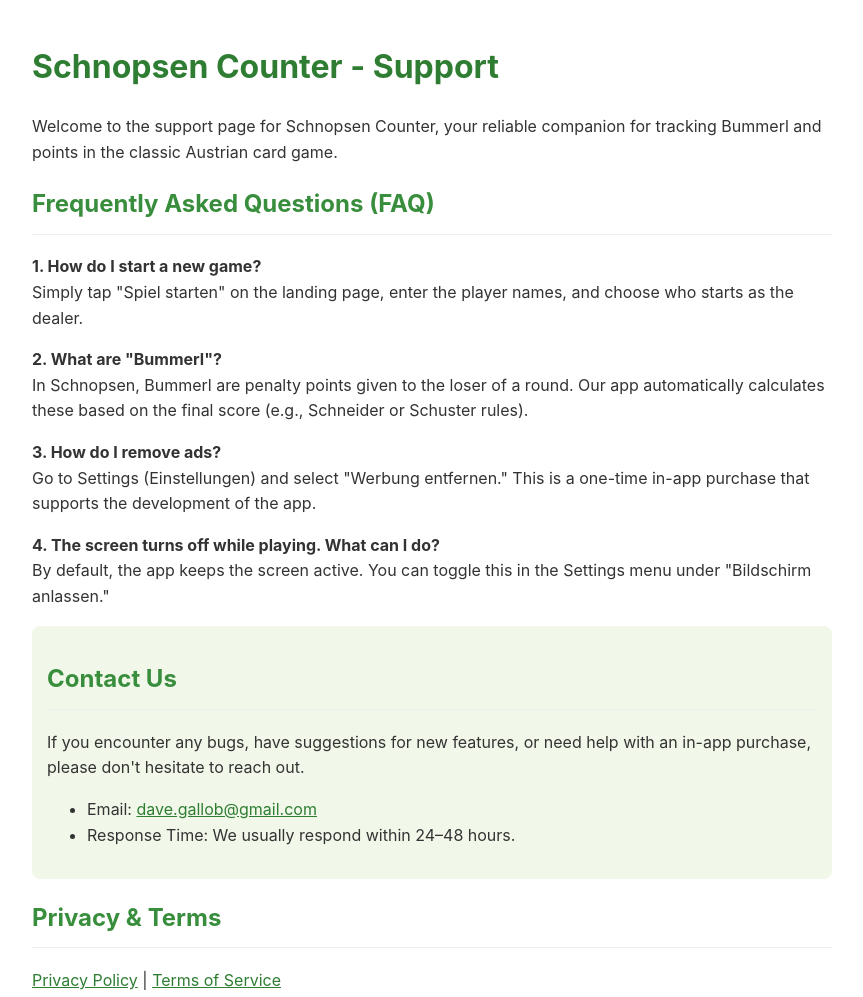
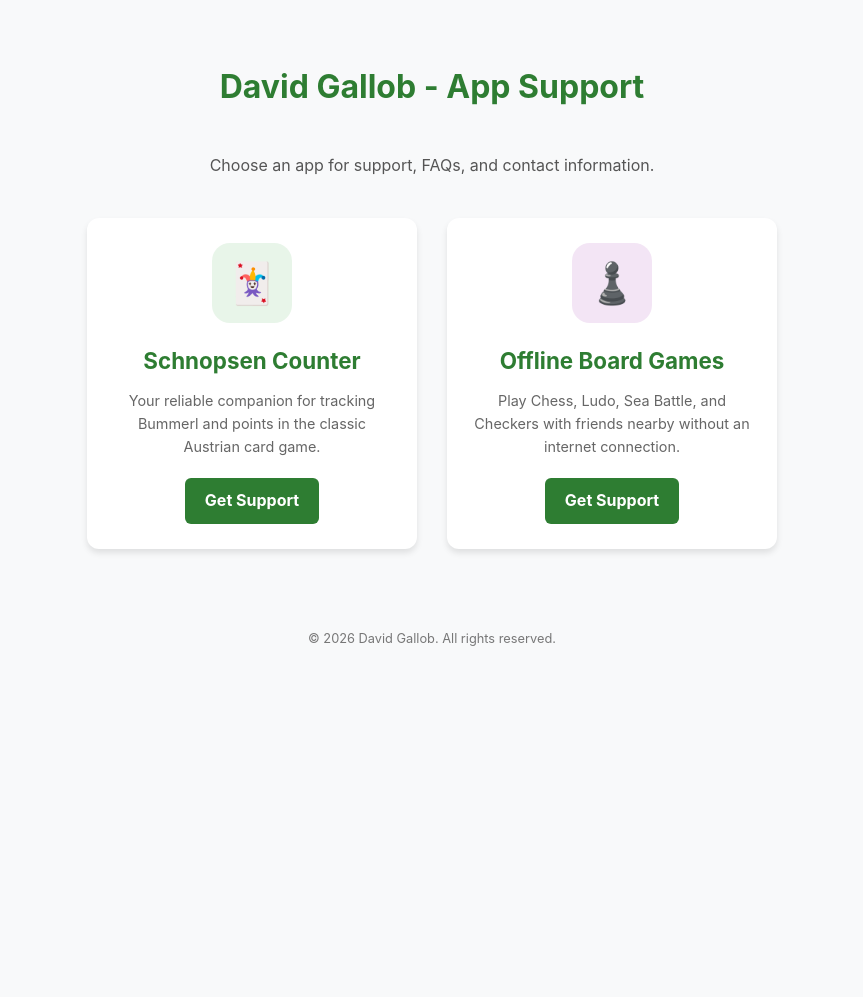
Before and after one commit to davegallob-ux/davegallob-ux.github.io, a plain HTML site: page index.html in a window 1280 px wide. Shown: the top 997 px of the page, without its empty margins (208-1071 px from the left). After the commit the page ends 800 px from the top, so only its background shows below. Drawn offline with Linux system fonts and the light colour scheme.

Commit message:
Update support website: Add landing page and Offline Board Games support

```diff
--- a/index.html
+++ b/index.html
@@ -3,47 +3,39 @@
 <head>
     <meta charset="UTF-8">
     <meta name="viewport" content="width=device-width, initial-scale=1.0">
-    <title>Schnopsen Counter - Support</title>
+    <title>David Gallob - App Support</title>
     <style>
-        body { font-family: -apple-system, BlinkMacSystemFont, "Segoe UI", Roboto, Helvetica, Arial, sans-serif; line-height: 1.6; color: #333; max-width: 800px; margin: 0 auto; padding: 20px; }
-        h1 { color: #2e7d32; }
-        h2 { color: #388e3c; border-bottom: 1px solid #eee; padding-bottom: 10px; }
-        .contact { background: #f1f8e9; padding: 15px; border-radius: 8px; }
-        footer { margin-top: 50px; font-size: 0.8em; color: #777; }
-        a { color: #2e7d32; }
+        body { font-family: -apple-system, BlinkMacSystemFont, "Segoe UI", Roboto, Helvetica, Arial, sans-serif; line-height: 1.6; color: #333; max-width: 800px; margin: 0 auto; padding: 40px 20px; text-align: center; background-color: #f8f9fa; }
+        h1 { color: #2e7d32; margin-bottom: 40px; }
+        .app-container { display: flex; flex-wrap: wrap; justify-content: center; gap: 30px; }
+        .app-card { background: white; border-radius: 12px; padding: 25px; width: 280px; box-shadow: 0 4px 6px rgba(0,0,0,0.1); transition: transform 0.2s, box-shadow 0.2s; text-decoration: none; color: inherit; display: flex; flex-direction: column; align-items: center; }
+        .app-card:hover { transform: translateY(-5px); box-shadow: 0 8px 15px rgba(0,0,0,0.15); }
+        .app-icon { width: 80px; height: 80px; border-radius: 18px; margin-bottom: 20px; background-color: #eee; display: flex; align-items: center; justify-content: center; font-size: 40px; }
+        .app-title { font-size: 1.4em; font-weight: bold; margin-bottom: 10px; color: #2e7d32; }
+        .app-desc { font-size: 0.9em; color: #666; margin-bottom: 20px; flex-grow: 1; }
+        .btn { background-color: #2e7d32; color: white; padding: 10px 20px; border-radius: 6px; text-decoration: none; font-weight: bold; }
+        footer { margin-top: 80px; font-size: 0.8em; color: #777; }
     </style>
 </head>
 <body>
-    <h1>Schnopsen Counter - Support</h1>
-    <p>Welcome to the support page for Schnopsen Counter, your reliable companion for tracking Bummerl and points in the classic Austrian card game.</p>
+    <h1>David Gallob - App Support</h1>
+    <p style="margin-bottom: 40px; color: #555;">Choose an app for support, FAQs, and contact information.</p>
 
-    <h2>Frequently Asked Questions (FAQ)</h2>
-    <p><strong>1. How do I start a new game?</strong><br>
-    Simply tap "Spiel starten" on the landing page, enter the player names, and choose who starts as the dealer.</p>
+    <div class="app-container">
+        <a href="schnopsen/" class="app-card">
+            <div class="app-icon" style="background-color: #e8f5e9;">🃏</div>
+            <div class="app-title">Schnopsen Counter</div>
+            <div class="app-desc">Your reliable companion for tracking Bummerl and points in the classic Austrian card game.</div>
+            <span class="btn">Get Support</span>
+        </a>
 
-    <p><strong>2. What are "Bummerl"?</strong><br>
-    In Schnopsen, Bummerl are penalty points given to the loser of a round. Our app automatically calculates these based on the final score (e.g., Schneider or Schuster rules).</p>
-
-    <p><strong>3. How do I remove ads?</strong><br>
-    Go to Settings (Einstellungen) and select "Werbung entfernen." This is a one-time in-app purchase that supports the development of the app.</p>
-
-    <p><strong>4. The screen turns off while playing. What can I do?</strong><br>
-    By default, the app keeps the screen active. You can toggle this in the Settings menu under "Bildschirm anlassen."</p>
-
-    <div class="contact">
-        <h2>Contact Us</h2>
-        <p>If you encounter any bugs, have suggestions for new features, or need help with an in-app purchase, please don't hesitate to reach out.</p>
-        <ul>
-            <li>Email: <a href="mailto:dave.gallob@gmail.com">dave.gallob@gmail.com</a></li>
-            <li>Response Time: We usually respond within 24–48 hours.</li>
-        </ul>
+        <a href="offline-board-games/" class="app-card">
+            <div class="app-icon" style="background-color: #f3e5f5;">♟️</div>
+            <div class="app-title">Offline Board Games</div>
+            <div class="app-desc">Play Chess, Ludo, Sea Battle, and Checkers with friends nearby without an internet connection.</div>
+            <span class="btn">Get Support</span>
+        </a>
     </div>
-
-    <h2>Privacy & Terms</h2>
-    <p>
-        <a href="https://doc-hosting.flycricket.io/schnapsen-bummerlzahler-privacy-policy/3c9fad94-86e8-484f-8eb1-39ef6eb32274/privacy">Privacy Policy</a> |
-        <a href="https://doc-hosting.flycricket.io/schnapsen-bummerlzahler-terms-of-use/7dc9db58-3f0b-4588-9fa6-a85021e4e2d5/terms">Terms of Service</a>
-    </p>
 
     <footer>
         <p>&copy; 2026 David Gallob. All rights reserved.</p>
```
Also changed, not shown: offline-board-games/index.html (added, +52 -0 lines), schnopsen/index.html (added, +53 -0 lines).
